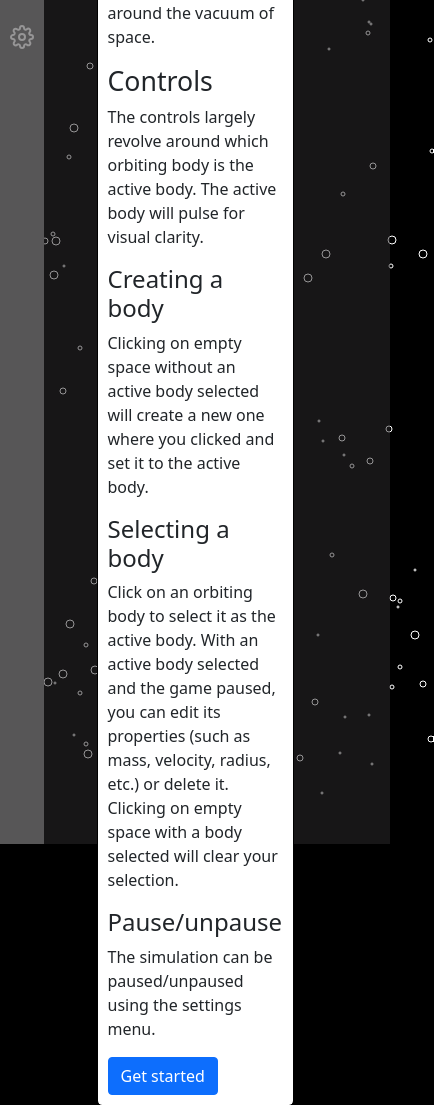
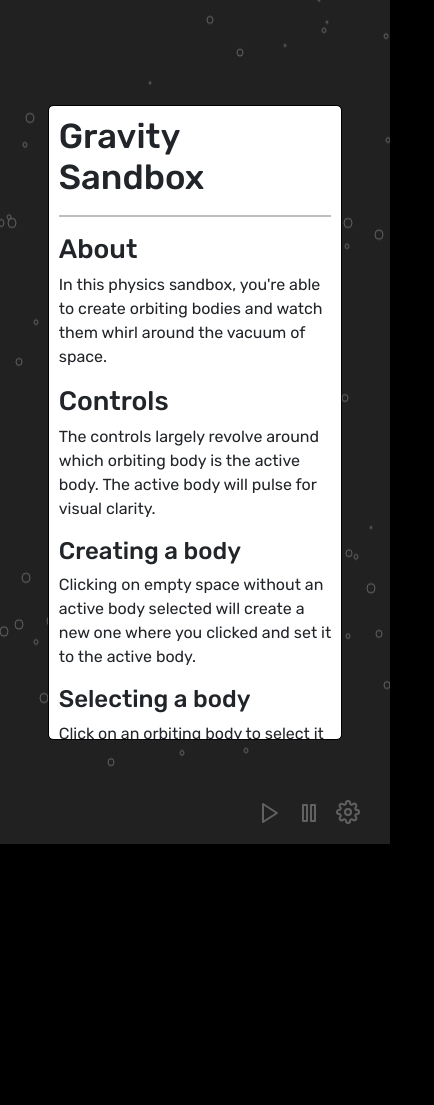
Before and after one commit to CameronWhiteCS/GravitySandbox, a plain HTML site: page index.html in a window 390 px wide. Shown: the whole page, 434 px wide, since content can reach past the window. After the commit the page ends 844 px from the top, so only its background shows below. Drawn offline with Linux system fonts and the light colour scheme.

Commit message:
Responsive UI and CSS refactoring

```diff
--- a/index.html
+++ b/index.html
@@ -18,11 +18,13 @@
             <hr />
             <h2>About</h2>
             <p>
-                In this physics sandbox, you're able to create orbiting bodies and watch them whirl around the vacuum of space.
+                In this physics sandbox, you're able to create orbiting bodies and watch them whirl around the vacuum of
+                space.
             </p>
             <h2>Controls</h2>
             <p>
-                The controls largely revolve around which orbiting body is the active body. The active body will pulse for visual clarity.
+                The controls largely revolve around which orbiting body is the active body. The active body will pulse
+                for visual clarity.
             </p>
             <h3>Creating a body</h3>
             <p>
@@ -32,7 +34,8 @@
             <h3>Selecting a body</h3>
             <p>
                 Click on an orbiting body to select it as the active body.
-                With an active body selected and the game paused, you can edit its properties (such as mass, velocity, radius, etc.) or delete it.
+                With an active body selected and the game paused, you can edit its properties (such as mass, velocity,
+                radius, etc.) or delete it.
                 Clicking on empty space with a body selected will clear your selection.
             </p>
             <h3>Pause/unpause</h3>
@@ -44,10 +47,31 @@
     </div>
 
     <div id="controls">
-        <label id="label-controls-toggle" for="controls-toggle">
-            <object class="icon" data="res/ico/settings.svg"></object></label>
+
+        <label class="icon-label" for="controls-toggle" onclick="pause()">
+            <object class="icon" data="res/ico/settings.svg"></object>
+        </label>
+
+        <label class="icon-label hidden-desktop" onclick="pause()">
+            <object class="icon" id="icon-pause" data="res/ico/pause.svg"></object>
+        </label>
+
+        <label class="icon-label hidden-desktop" onclick="unpause()">
+            <object class="icon" id="icon-play" data="res/ico/play.svg"></object>
+        </label>
+
         <input style="display: none;" name="controls-toggle" type="checkbox" id="controls-toggle" />
-        <div id="controls-items">
+
+        <div id="controls-items" class="hidden">
+
+            <div class="hidden-desktop control-item" style="flex-direction: column; align-items: flex-end;">
+                <button class="btn btn-danger" id="close-config">X</button>
+                <hr />
+            </div>
+
+            <div class="control-item">
+                <b>General Settings</b>
+            </div>
             <div class="control-item">
                 <label for="config-show-velocity">Velocity markers</label>
                 <input type="checkbox" id="config-show-velocity" checked>
@@ -68,9 +92,10 @@
                 <label for="config-gravity">Gravity</label>
                 <input class="form form-control" type="text" id="config-gravity" value="1">
             </div>
+            <hr class="hidden-desktop" />
             <div id="config-active-body">
                 <div class="control-item">
-                    <b>Selected body:</b>
+                    <b>Selected Body</b>
                 </div>
                 <div class="control-item">
                     <label for="active-body-color">Color</label>
@@ -101,7 +126,7 @@
                     <input class="form form-control" type="text" id="active-body-velocity-y">
                 </div>
                 <div class="control-item">
-                    <button class="btn btn-danger" id="active-body-delete">Delete</button>
+                    <button class="btn btn-danger w-100" id="active-body-delete">Delete selected body</button>
                 </div>
             </div>
         </div>
--- a/script/script.js
+++ b/script/script.js
@@ -24,7 +24,7 @@ toggleHelpMenu = () => {
 const setActiveBody = (body) => {
     state.activeBody = body;
     const configActiveBody = document.getElementById('config-active-body');
-    configActiveBody.style.display = body === null ? 'none' : 'flex'
+    configActiveBody.style.display = (body === null ? 'none' : 'flex');
     if (body !== null) {
         document.getElementById('active-body-color').value = body.color;
         document.getElementById('active-body-mass').value = body.mass;
@@ -164,7 +164,7 @@ const updateState = () => {
 
 const drawBackground = (canvas, context) => {
     context.fillStyle = 'black';
-    context.fillRect(0, 0, canvas.width - 1, canvas.height - 1);
+    context.fillRect(0, 0, canvas.width, canvas.height);
 }
 
 /**
@@ -220,6 +220,11 @@ const pause = () => {
     state.config.paused = true;
 }
 
+const unpause = () => {
+    document.getElementById('config-paused').checked = false;
+    state.config.paused = false;
+}
+
 const animate = () => {
 
     if (!state.config.paused) {
@@ -270,7 +275,7 @@ document.getElementById('canvas').onclick = (e) => {
     const trueY = Math.floor((e.clientY - canvas.getBoundingClientRect().y) * (canvas.height / canvas.getBoundingClientRect().height));
     const truePositiion = new Vector(trueX, trueY);
 
-    let clickedBody;
+    let clickedBody = null;
 
     for (let i = 0; i < state.bodies.length; i++) {
         const body = state.bodies[i];
@@ -278,7 +283,6 @@ document.getElementById('canvas').onclick = (e) => {
             clickedBody = body;
             break;
         }
-        clickedBody = null;
     }
 
     if (clickedBody === null) {
@@ -292,8 +296,8 @@ document.getElementById('canvas').onclick = (e) => {
                 velocity = new Vector(0, 0),
                 color = 'white'
             );
+            state.bodies.push(newBody);
             setActiveBody(newBody);
-            state.bodies.push(newBody);
             pause();
         }
     } else {
@@ -335,6 +339,10 @@ document.getElementById('active-body-position-y').onchange = (e) => {
     state.activeBody.position.y = parseInt(e.target.value);
 };
 
+document.getElementById('close-config').onclick = (e) => {
+    document.getElementById('controls-toggle').checked = false;
+}
+
 document.getElementById('active-body-delete').onclick = (e) => {
     state.bodies = state.bodies.filter((body) => {
         return body !== state.activeBody;
--- a/style/style.css
+++ b/style/style.css
@@ -1,10 +1,30 @@
+/** Global CSS and common elements **/
+@font-face {
+    font-family: rubik;
+    src: url(../res/font/rubik.ttf);
+}
+
+:root {
+    --background-semi-transparent: rgba(46, 45, 46, 0.75);
+    --background-transparent: rgba(0, 0, 0, 0);
+    --background-primary: rgba(0, 0, 0, 0.75);
+    --curved-border: 4px 4px 4px 4px;
+}
+
+.hidden {
+    display: none;
+}
+
+.hidden-desktop {
+    display: none !important;
+}
+
 html {
     padding: 0;
     margin: 0;
     height: 100%;
     background-color: black;
 }
-
 
 body {
     padding: 0;
@@ -13,41 +33,61 @@ body {
     display: flex;
     flex-direction: row;
     align-items: flex-start;
-    overflow: hidden;
     background-color: black;
+    font-family: rubik;
 }
 
+h1 {
+    font-size: 26pt;
+}
+
+h2 {
+    font-size: 20pt;
+}
+
+h3 {
+    font-size: 18pt;
+}
+
+p {
+    font-size: 12pt;
+}
+
+hr {
+    border: 1px solid black;
+    width: 100%;
+}
+
+
+
+/** Settings container **/
 #controls {
-    padding: 10px;
+    padding: 15px;
     margin: 0;
     display: flex;
     flex-direction: column;
-    background-color: gray;
+    background-color: var(--background-primary);
     color: white;
     height: 100%;
-    width: max-content;
-}
-
-#label-controls-toggle {
-    font-size: 26pt;
-    color: white;
 }
 
 #controls-items {
-    display: none;
     flex-direction: column;
     width: 100%;
-}
-
-#controls-toggle:checked ~ #controls-items {
-    display: flex;
+    margin: 0;
+    padding: 0;
+    overflow: auto;
 }
 
 .control-item {
     width: 100%;
-    margin: 5px;
+    margin: 0px 0px 15px 0px;
     display: flex;
     justify-content: space-between;
+}
+
+.control-item > label {
+    margin-right: 10px;
 }
 
 .control-item > input[type="text"] {
@@ -58,18 +98,24 @@ body {
     width: 20px;
 }
 
-#canvas-container {
-    padding: 0;
-    margin: 0;
-    width: 100%;
-    height: 100%;
+.icon-label {
+    font-size: 26pt;
+    color: white;
+}
+
+.icon {
+    pointer-events: none;
+}
+
+#controls-toggle:checked ~ #controls-items {
+    display: flex;
 }
 
 #canvas {
-    padding: 0;
-    margin: 0;
+    flex: 1 1;
+    width: 100%;
     height: 100%;
-    width: 100%;
+    overflow: auto;
 }
 
 #config-active-body {
@@ -77,47 +123,72 @@ body {
     flex-direction: inherit;
 }
 
-#active-body-delete {
-    width: 100%;
-}
-
+/** Help menu **/
 #help-menu-container {
     display: flex;
     position: absolute;
-    background-color: rgba(46, 45, 46, 0.5);
+    background-color: var(--background-semi-transparent);
     z-index: 1;
     width: 100%;
     height: 100%;
     flex-direction: column;
     justify-content: center;
     align-items: center;
-
+    overflow: auto;
 }
 
 #help-menu {
     outline: 1px solid black;
     background: white;
-    border-radius: 4px;
+    border-radius: var(--curved-border);
     padding: 10px;
-    max-width: 50%;
+    overflow: auto;
+    max-width: 75%;
+    max-height: 75%;
 }
 
-#help-menu > h1 {
-    font-size: 26pt;
+/** Mobile CSS **/
+@media only screen and (max-width: 768px) {
+
+    body {
+        flex-direction: column;
     }
 
-#help-menu > h2 {
-    font-size: 20pt;
+    #controls {
+        flex-direction: row-reverse;
+        width: 100%;
+        height: min-content;
+        order: 2;
+        align-items: center;
+        padding: 5px 15px 5px 15px;
+        background-color: var(--background-transparent);
+
     }
 
-#help-menu > h3 {
-    font-size: 18pt;
+    .icon-label {
+        margin-right: 15px;
     }
 
-#help-menu > p {
-    font-size: 12pt;
+    #controls-toggle:checked ~ #controls-items {
+        height: 100%;
+        position: absolute;
+        top: 50%;
+        transform: translate(-50%, -50%);
+        left: 50%;
+        outline: 1px solid black;
+        border-radius: var(--curved-border);
+        background-color: var(--background-semi-transparent);
+        width: 80%;
+        height: 80%;
+        padding: 15px;
     }
 
-.icon {
-    pointer-events: none;
+    .hidden-desktop {
+        display: inherit !important;
     }
+
+    .control-item > input[type="text"] {
+        width: 150px;
+    }
+
+}
```
Also changed, not shown: res/font/rubik.ttf (added), res/ico/pause.svg (added), res/ico/play.svg (added). Lines whose indentation alone changed are shown as unchanged.
